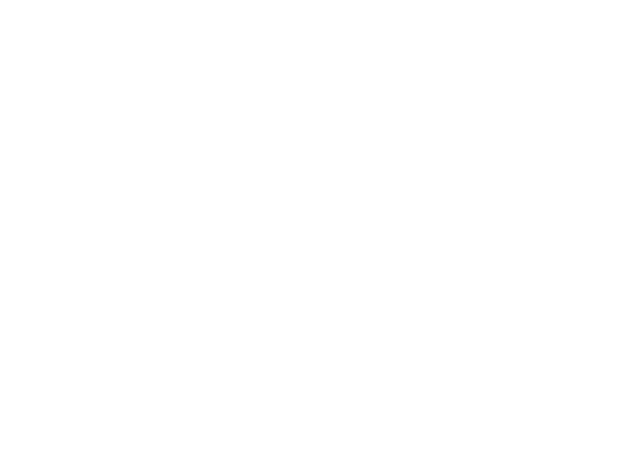
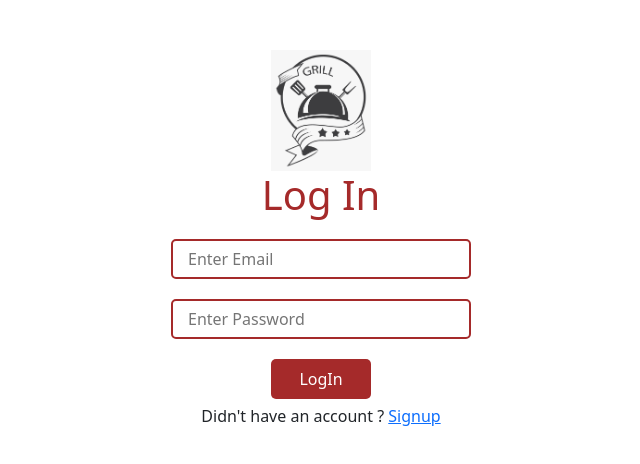
Before and after one commit to kartarSingh02/restaurantApp-Vuejs, a Vue app: page /login in a window 1280 px wide. Before the commit this address had no page. Shown: the top 464 px of the page, without its empty margins (319-959 px from the left). Built offline with nearby package versions, Linux system fonts and the light colour scheme.

Commit message:
Login API integration

```diff
--- a/db/db.json
+++ b/db/db.json
@@ -5,18 +5,6 @@
       "email": "k4kartar4520@gmail.com",
       "password": "k@12345",
       "id": 1
-    },
-    {
-      "email": "kart",
-      "name": "kart",
-      "password": "kart",
-      "id": 2
-    },
-    {
-      "email": "dsa",
-      "name": "sad",
-      "password": "dsa",
-      "id": 3
     }
   ]
 }
--- a/src/App.vue
+++ b/src/App.vue
@@ -14,4 +14,40 @@ export default {
 #app{
   text-align: center;
 }
+
+.restLogo {
+  width: 100px;
+  margin-top: 50px;
+}
+
+.heading {
+  color: brown;
+  margin-bottom: 20px;
+}
+
+.register input, .login input {
+  display: block;
+  width: 300px;
+  height: 40px;
+  margin-bottom: 20px;
+  border: 2px solid brown;
+  margin-left: auto;
+  margin-right: auto;
+  padding-left: 15px;
+  border-radius: 5px;
+}
+
+.register button, .login button {
+  width: 100px;
+  height: 40px;
+  border: none;
+  border-radius: 5px;
+  background-color: brown;
+  color: white;
+  cursor: pointer;
+}
+
+.register button:hover, .login button:hover {
+  background-color: rgb(169, 71, 71);
+}
 </style>
--- /dev/null
+++ b/src/components/LogIn.vue
@@ -0,0 +1,43 @@
+<template>
+    <img class="restLogo" src="../assets/restaurantIcon.jpg" />
+  <h1 class="heading">Log In</h1>
+  <div class="login">
+    <input type="email" v-model="email" placeholder="Enter Email" />
+    <input type="password" v-model="password" placeholder="Enter Password" />
+    <button v-on:click="login">LogIn</button>
+    <p style="margin-top: 5px;"> Didn't have an account ?
+        <router-link to="/signUp">Signup</router-link>
+    </p>
+  </div>
+</template>
+
+<script>
+import axios from 'axios';
+    export default {
+        name:'LogIn',
+        data(){
+            return{
+                email:'',
+                password:''
+            }
+        },
+        methods:{
+            async login(){
+                let result = await axios.get(`http://localhost:3000/users?email=${this.email}&password=${this.password}`, {
+                });
+                console.warn(result);
+                if (result.status === 200 && result.data.length > 0) {
+                    // alert("SignUp Successfull");
+                    localStorage.setItem("user-info", JSON.stringify(result.data[0]));
+                    this.$router.push({name:'HomeView'})
+                }
+                },
+            },
+        mounted(){
+            let user = localStorage.getItem('user-info')
+            if(user){
+                this.$router.push({name:'HomeView'})
+            }
+        }
+        }
+</script>
--- a/src/components/SignUp.vue
+++ b/src/components/SignUp.vue
@@ -5,7 +5,10 @@
     <input type="text" v-model="name" placeholder="Enter Name" />
     <input type="email" v-model="email" placeholder="Enter Email" />
     <input type="password" v-model="password" placeholder="Enter Password" />
-    <button v-on:click="signUp">Submit</button>
+    <button v-on:click="signUp">SignUp</button>
+    <p style="margin-top: 5px;"> Already an existing User ?
+        <router-link to="/login">Login</router-link>
+    </p>
   </div>
 </template>
 
@@ -46,39 +49,5 @@ export default {
 </script>
 
 <style>
-.restLogo {
-  width: 100px;
-  margin-top: 50px;
-}
 
-.heading {
-  color: brown;
-  margin-bottom: 20px;
-}
-
-.register input {
-  display: block;
-  width: 300px;
-  height: 40px;
-  margin-bottom: 20px;
-  border: 2px solid brown;
-  margin-left: auto;
-  margin-right: auto;
-  padding-left: 15px;
-  border-radius: 5px;
-}
-
-.register button {
-  width: 100px;
-  height: 40px;
-  border: none;
-  border-radius: 5px;
-  background-color: brown;
-  color: white;
-  cursor: pointer;
-}
-
-.register button:hover {
-  background-color: rgb(169, 71, 71);
-}
 </style>
--- a/src/routes.js
+++ b/src/routes.js
@@ -1,5 +1,6 @@
 import HomeView from './components/HomeView';
 import SignUp from './components/SignUp';
+import LogIn from './components/LogIn';
 import {createRouter,createWebHistory} from 'vue-router';
 
 const routes = [
@@ -13,6 +14,11 @@ const routes = [
         path:'/signUp',
         component: SignUp
     },
+    {
+        name:'LogIn',
+        path:'/login',
+        component: LogIn
+    },
 ]
 
 const router = createRouter({
```
